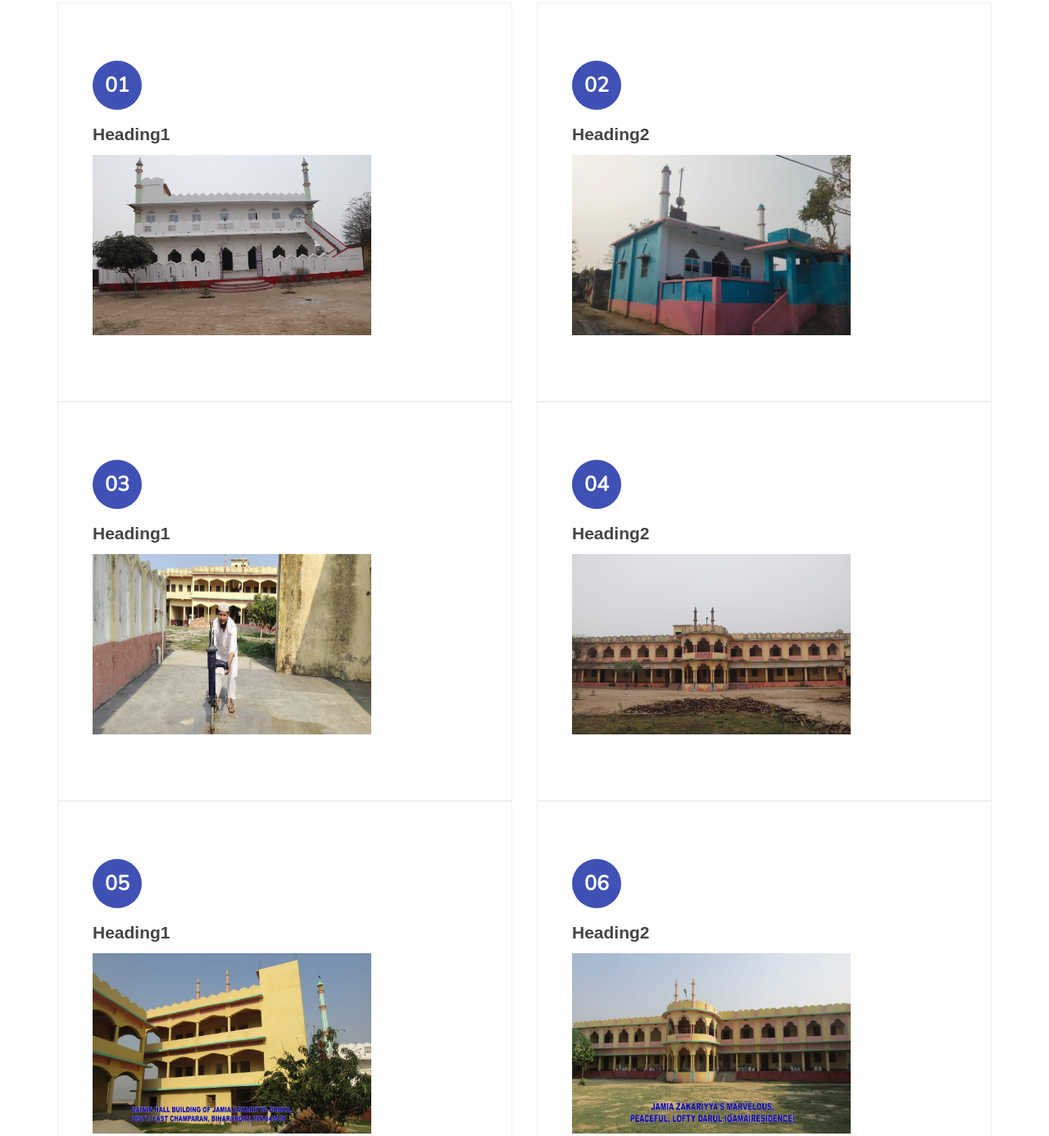
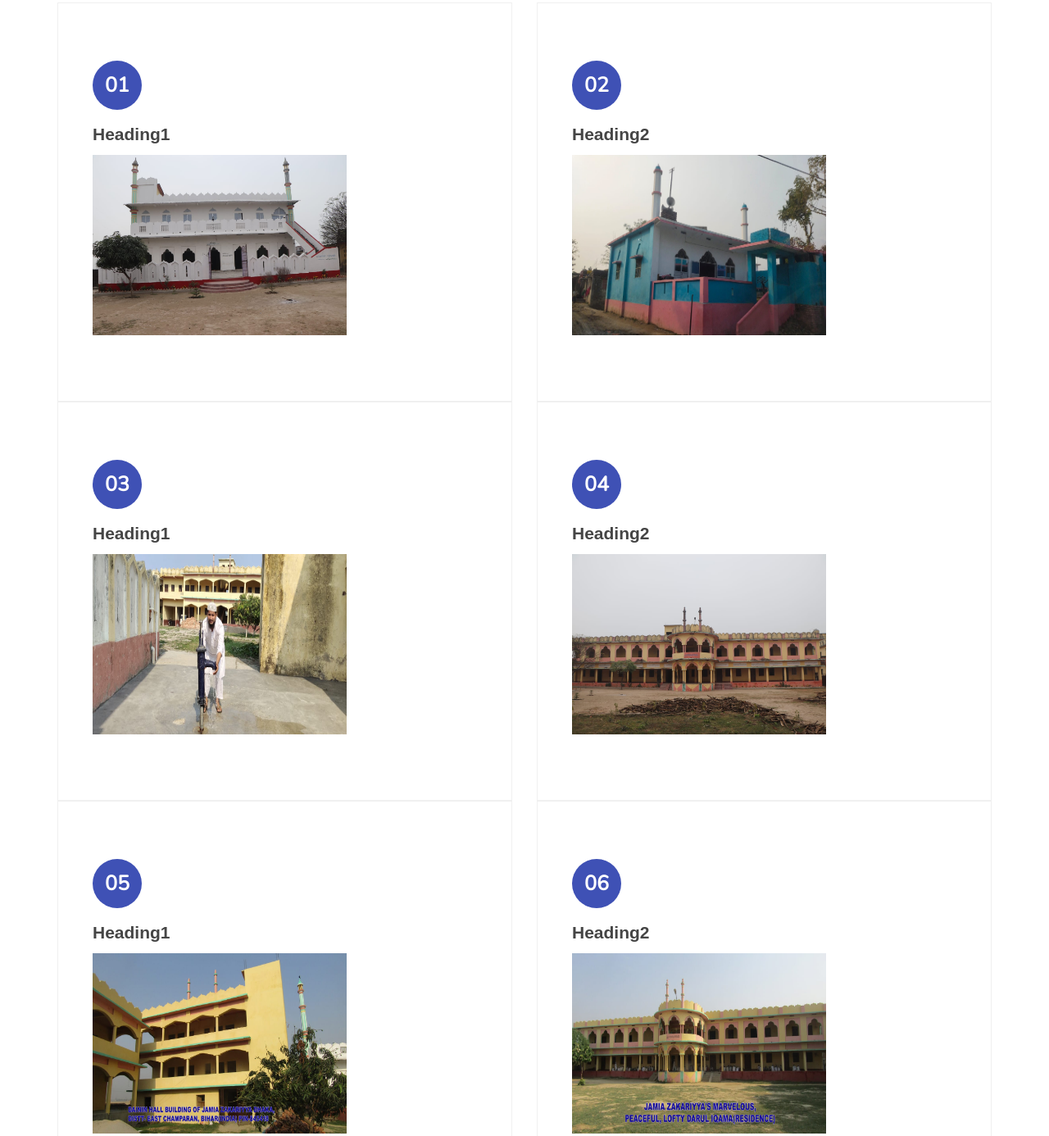
Before and after one commit to sadiquedec/JAMIA-ZAKARIYA-DHAKA, a plain HTML site: page jamiaphoto.html in a window 1280 px wide. Shown: the part 167-1553 px from the top of the page at 82% size. Drawn offline with nearby package versions, Linux system fonts and the light colour scheme; a web font is replaced by a local one.

Commit message:
Upfasdff

```diff
--- a/jamiaphoto.html
+++ b/jamiaphoto.html
@@ -98,7 +98,7 @@ http://www.templatemo.com/tm-516-known
                          <div class="feature-thumb">
                               <span>01</span>
                               <h3>Heading1</h3>
-                              <p><img src="jamia_images/jm1.jpeg" style="height: 22rem;width: 34rem;"/></p>
+                              <p><img src="jamia_images/jm1.jpeg" style="height: 22rem;width: 31rem;"/></p>
                          </div>
                     </div>
 
@@ -106,7 +106,7 @@ http://www.templatemo.com/tm-516-known
                          <div class="feature-thumb">
                               <span>02</span>
                               <h3>Heading2</h3>
-                               <p><img src="jamia_images/jm2.jpeg" style="height: 22rem;width: 34rem;"/></p>
+                               <p><img src="jamia_images/jm2.jpeg" style="height: 22rem;width: 31rem;"/></p>
                          </div>
                     </div>
 
@@ -122,7 +122,7 @@ http://www.templatemo.com/tm-516-known
                          <div class="feature-thumb">
                               <span>03</span>
                               <h3>Heading1</h3>
-                              <p><img src="jamia_images/jm3.jpeg" style="height: 22rem;width: 34rem;"/></p>
+                              <p><img src="jamia_images/jm3.jpeg" style="height: 22rem;width: 31rem;"/></p>
                          </div>
                     </div>
 
@@ -130,7 +130,7 @@ http://www.templatemo.com/tm-516-known
                          <div class="feature-thumb">
                               <span>04</span>
                               <h3>Heading2</h3>
-                               <p><img src="jamia_images/jm4.jpeg" style="height: 22rem;width: 34rem;"/></p>
+                               <p><img src="jamia_images/jm4.jpeg" style="height: 22rem;width: 31rem;"/></p>
                          </div>
                     </div>
 
@@ -149,7 +149,7 @@ http://www.templatemo.com/tm-516-known
                          <div class="feature-thumb">
                               <span>05</span>
                               <h3>Heading1</h3>
-                              <p><img src="jamia_images/jm5.jpeg" style="height: 22rem;width: 34rem;"/></p>
+                              <p><img src="jamia_images/jm5.jpeg" style="height: 22rem;width: 31rem;"/></p>
                          </div>
                     </div>
 
@@ -157,7 +157,7 @@ http://www.templatemo.com/tm-516-known
                          <div class="feature-thumb">
                               <span>06</span>
                               <h3>Heading2</h3>
-                               <p><img src="jamia_images/jm6.jpeg" style="height: 22rem;width: 34rem;"/></p>
+                               <p><img src="jamia_images/jm6.jpeg" style="height: 22rem;width: 31rem;"/></p>
                          </div>
                     </div>
 
@@ -173,7 +173,7 @@ http://www.templatemo.com/tm-516-known
                          <div class="feature-thumb">
                               <span>07</span>
                               <h3>Heading1</h3>
-                              <p><img src="jamia_images/jm7.jpeg" style="height: 22rem;width: 34rem;"/></p>
+                              <p><img src="jamia_images/jm7.jpeg" style="height: 22rem;width: 31rem;"/></p>
                          </div>
                     </div>
 
@@ -181,7 +181,7 @@ http://www.templatemo.com/tm-516-known
                          <div class="feature-thumb">
                               <span>08</span>
                               <h3>Heading2</h3>
-                               <p><img src="jamia_images/jm8.jpeg" style="height: 22rem;width: 34rem;"/></p>
+                               <p><img src="jamia_images/jm8.jpeg" style="height: 22rem;width: 31rem;"/></p>
                          </div>
                     </div>
 
```
